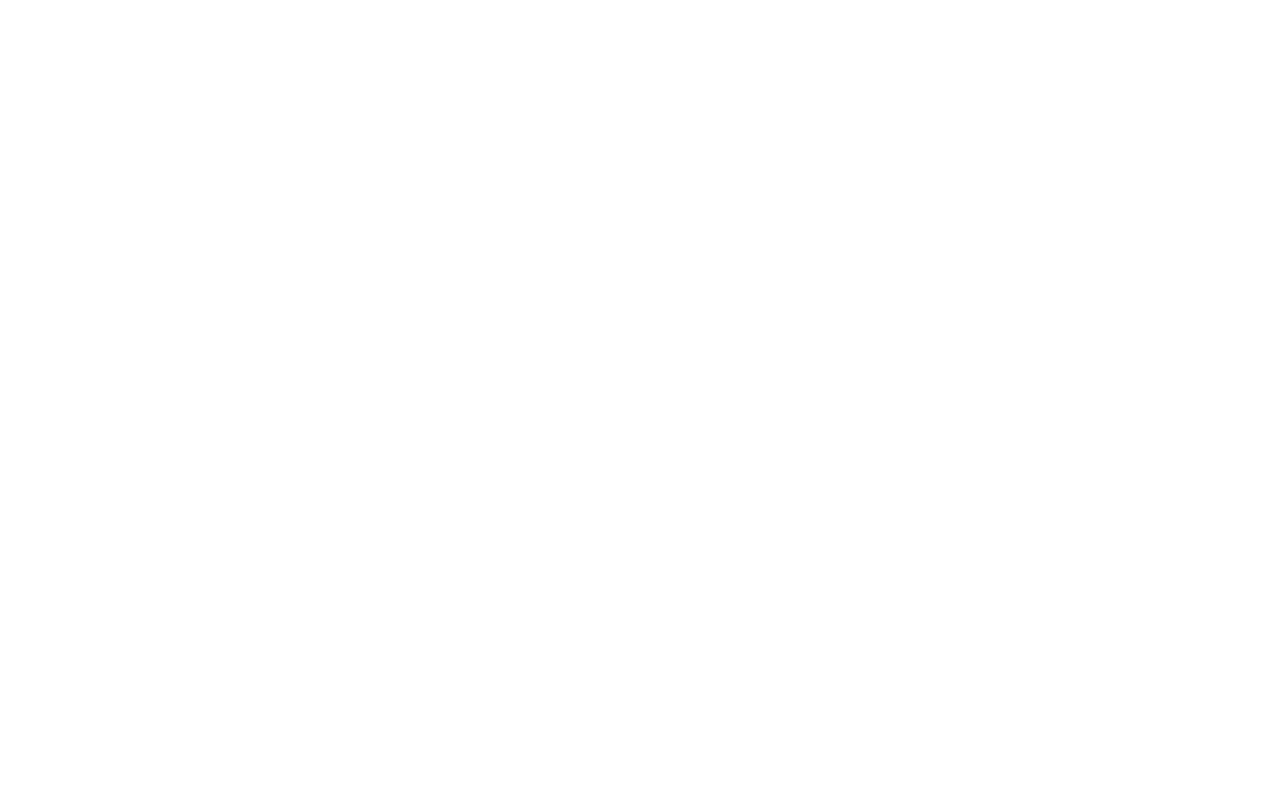
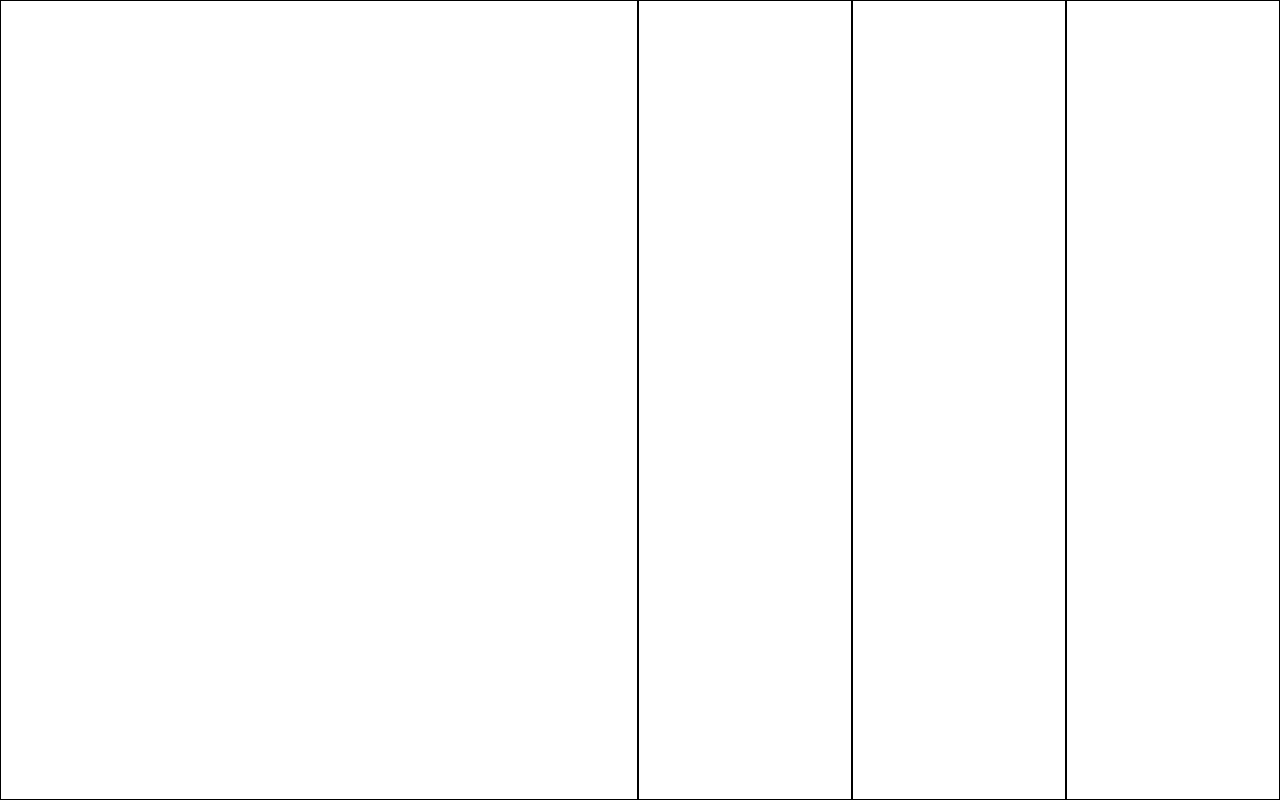
Before and after one commit to Kaviilee/demos, a Nuxt app: page /Flexbox in a window 1280 px wide. Before the commit this address had no page. Built offline with nearby package versions, Linux system fonts and the light colour scheme.

Commit message:
chore: update some codes

```diff
--- a/nuxt.config.js
+++ b/nuxt.config.ts
@@ -1,3 +1,5 @@
+import { NuxtConfig } from '@nuxt/types'
+
 const routerBase =
   process.env.DEPLOY_ENV === 'GH_PAGES'
     ? {
@@ -10,7 +12,7 @@
 const linkHref =
   process.env.DEPLOY_ENV === 'GH_PAGES' ? '/demos/favicon.ico' : '/favicon.ico'
 
-export default {
+const configs: NuxtConfig = {
   // Global page headers (https://go.nuxtjs.dev/config-head)
   head: {
     title: 'demos',
@@ -26,7 +28,7 @@
   css: [],
 
   // Plugins to run before rendering page (https://go.nuxtjs.dev/config-plugins)
-  plugins: [],
+  plugins: ['@/plugins/composition-api.ts'],
 
   // Auto import components (https://go.nuxtjs.dev/config-components)
   components: true,
@@ -43,6 +45,12 @@
   modules: [],
 
   // Build Configuration (https://go.nuxtjs.dev/config-build)
-  build: {},
+  build: {
+    loaders: {
+      less: {},
+    },
+  },
   ...routerBase,
 }
+
+export default configs
--- a/package.json
+++ b/package.json
@@ -25,6 +25,7 @@
   },
   "dependencies": {
     "@nuxt/typescript-runtime": "^2.0.0",
+    "@vue/composition-api": "^1.0.0-beta.20",
     "core-js": "^3.6.5",
     "nuxt": "^2.14.6"
   },
@@ -44,6 +45,8 @@
     "eslint-plugin-nuxt": "^1.0.0",
     "eslint-plugin-prettier": "^3.1.4",
     "husky": "^4.3.0",
+    "less": "^3.12.2",
+    "less-loader": "^7.1.0",
     "lint-staged": "^10.4.0",
     "prettier": "^2.1.2",
     "stylelint": "^13.7.2",
--- /dev/null
+++ b/pages/Flexbox/index.vue
@@ -0,0 +1,68 @@
+<template>
+  <div class="flex-box">
+    <div
+      key="item1"
+      class="item"
+      :class="{ 'active-item': activeKey === 'item1' }"
+      @click="handleClick('item1')"
+    ></div>
+    <div
+      key="item2"
+      class="item"
+      :class="{ 'active-item': activeKey === 'item2' }"
+      @click="handleClick('item2')"
+    ></div>
+    <div
+      key="item3"
+      class="item"
+      :class="{ 'active-item': activeKey === 'item3' }"
+      @click="handleClick('item3')"
+    ></div>
+    <div
+      key="item4"
+      class="item"
+      :class="{ 'active-item': activeKey === 'item4' }"
+      @click="handleClick('item4')"
+    ></div>
+  </div>
+</template>
+
+<script lang="ts">
+import { defineComponent, ref } from '@vue/composition-api'
+
+export default defineComponent({
+  setup() {
+    const activeKey = ref('item1')
+    // const images = [
+    //   { title: 'Akali', src: require('/images'), background: '#ff9966' },
+    //   { title: 'Ahri', src: require(''), background: '#ff6666' },
+    //   { title: 'Evelynn', src: require(''), background: '#ff99cc' },
+    //   { title: "Kai'Sa", src: require(''), background: '#ccccff' },
+    // ]
+    const handleClick = (key: string) => {
+      // e.target.className.concat('active-item')
+      activeKey.value = key
+    }
+
+    return {
+      handleClick,
+      activeKey,
+    }
+  },
+})
+</script>
+
+<style lang="less" scoped>
+.flex-box {
+  display: flex;
+  height: 100vh;
+  width: 100vw;
+  .item {
+    flex: 1;
+    border: 1px solid #000;
+  }
+  .active-item {
+    flex: 3;
+  }
+}
+</style>
--- /dev/null
+++ b/plugins/composition-api.ts
@@ -0,0 +1,4 @@
+import Vue from 'vue'
+import VueCompositionApi from '@vue/composition-api'
+
+Vue.use(VueCompositionApi)
--- /dev/null
+++ b/vue-shims.d.ts
@@ -0,0 +1 @@
+declare module '@vue/composition-api'
```
Also changed, not shown: 1 other file (tests, documents, lock files or other folders).
